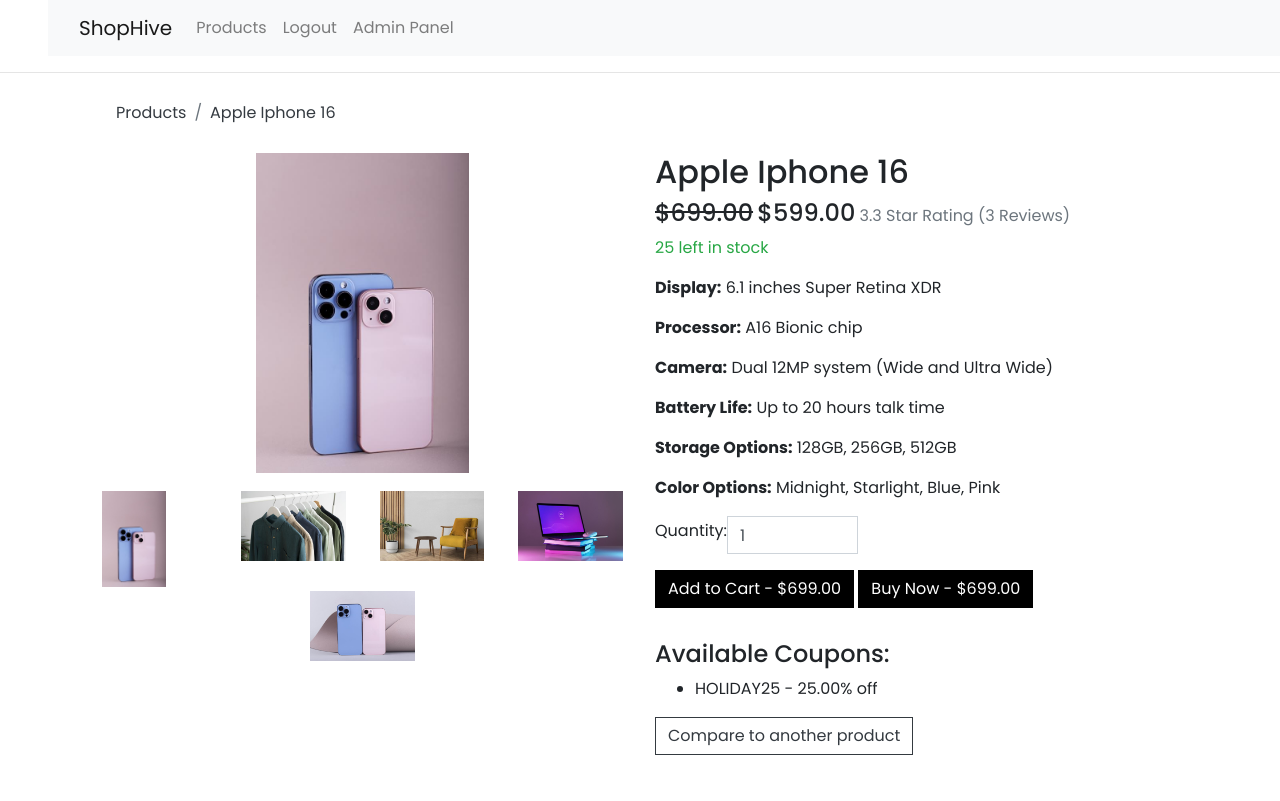
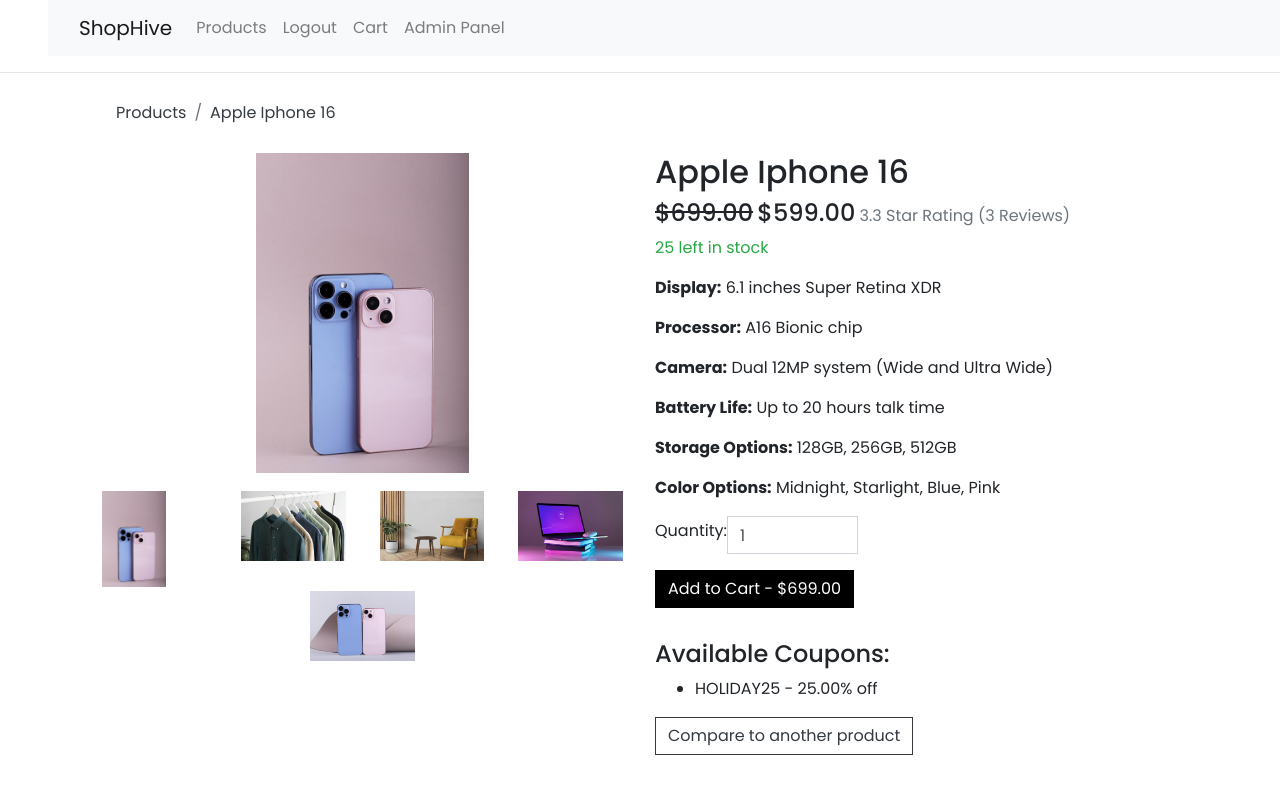
Before and after one commit to mijwad7/ecommerce_project, a Django app: page /products/1/ in a window 1280 px wide. Shown: the top 801 px of the page. Run offline with Django 5.2, Linux system fonts and the light colour scheme; a user stored in the database is signed in; data comes from the database, SQL or seed files in the repository; data that the repository does not hold is empty; some libraries are stand-ins or nearby versions.

Commit message:
implemented cart products page

```diff
--- a/ecommerce_admin/forms.py
+++ b/ecommerce_admin/forms.py
@@ -38,7 +38,7 @@
 class ProductForm(forms.ModelForm):
     class Meta:
         model = Product
-        fields = ['name', 'description', 'stock', 'price', 'is_on_sale', 'is_featured', 'sale_price', 'category', 'brand', 'coupons']
+        fields = ['name', 'description', 'stock', 'price', 'is_on_sale', 'is_featured', 'sale_price', 'category', 'brand', 'coupons', 'max_per_user']
 
     def __init__(self, *args, **kwargs):
         super(ProductForm, self).__init__(*args, **kwargs)
--- a/ecommerce_app/templates/app/base.html
+++ b/ecommerce_app/templates/app/base.html
@@ -43,6 +43,9 @@
             <li class="nav-item">
               <a class="nav-link" href="{% url 'app:user_logout' %}">Logout</a>
             </li>
+            <li class="nav-item">
+              <a class="nav-link" href="{% url 'app:view_cart' %}">Cart</a>
+            </li>
             {% else %}
             <li class="nav-item">
               <a class="nav-link" href="{% url 'app:user_login' %}">Login</a>
--- a/ecommerce_app/templates/app/product_detail.html
+++ b/ecommerce_app/templates/app/product_detail.html
@@ -97,19 +97,18 @@
 
       {% if product.stock > 0 %} {% if request.user.is_authenticated %}
       <!-- Quantity Selector -->
+      <form method="post" action="{% url 'app:add_to_cart' product.id %}">
+        {% csrf_token %}
         <div class="d-flex align-items-center mb-3">
             <label class="me-2">Quantity:</label>
-        <input type="number" value="1" min="1" class="form-control w-25" />
+            <input type="number" name="quantity" value="1" min="1" class="form-control w-25" />
         </div>
-      <!-- Add to Cart & Buy Now Buttons -->
         <div class="align-items-center mb-3">
-        <button class="btn btn-black me-2 mb-sm-3">
+            <button type="submit" class="btn btn-black me-2 mb-sm-3">
                 Add to Cart - ${{ product.price }}
             </button>
-        <button class="btn btn-black mb-sm-3">
-          Buy Now - ${{ product.price }}
-        </button>
         </div>
+    </form>
       {% endif %} {% endif %}
 
       <div class="coupons">
--- a/ecommerce_app/urls.py
+++ b/ecommerce_app/urls.py
@@ -13,4 +13,6 @@
     path('verify-otp/', views.verify_otp, name='verify_otp'),
     path('products/<int:product_id>/', views.product_detail, name='product_detail'),
     path('get-variant-details/<int:variant_id>/', views.get_variant_details, name='get_variant_details'),
+    path("products/<int:product_id>/add-to-cart/", views.add_to_cart, name="add_to_cart"),
+    path('cart/', views.view_cart, name='view_cart')
 ]
--- a/ecommerce_app/views.py
+++ b/ecommerce_app/views.py
@@ -1,7 +1,8 @@
 from django.shortcuts import render, redirect, get_object_or_404
 from django.contrib import messages
 from django.contrib.auth import authenticate, login, logout
-from .models import Product, UserProfile, EmailOTPDevice, Review, ProductSpec, Category, ProductVariant
+from .models import Product, UserProfile, EmailOTPDevice, Review, ProductSpec, Category, ProductVariant, Cart, CartProduct
+from django.contrib.auth.decorators import login_required
 from .forms import UserSignUpForm
 from .otp_utils import send_otp_to_email
 from django.db.models import Avg, Count, Q
@@ -175,3 +176,74 @@
         'images': images,
     }
     return JsonResponse(data)
+
+def add_to_cart(request, product_id):
+    product = get_object_or_404(Product, id=product_id)
+    user = request.user
+
+    # Check if the user has a cart; create one if not
+    cart, created = Cart.objects.get_or_create(user=user)
+
+    # Get the quantity from the form submission
+    quantity = int(request.POST.get("quantity", 1))
+
+    # Validate the requested quantity
+    if quantity > product.stock:
+        messages.error(request, "Not enough stock available.")
+        return redirect("app:product_detail", product_id=product_id)
+
+    if product.max_per_user and quantity > product.max_per_user:
+        messages.error(
+            request, f"You can only add up to {product.max_per_user} of this product."
+        )
+        return redirect("app:product_detail", product_id=product_id)
+
+    # Check if the product is already in the cart
+    cart_product, created = CartProduct.objects.get_or_create(
+        cart=cart, product=product, defaults={"quantity": quantity}
+    )
+
+    if not created:
+        # If already exists, increase the quantity (with validations)
+        new_quantity = cart_product.quantity + quantity
+        if new_quantity > product.stock:
+            messages.error(request, "Not enough stock available.")
+            return redirect("app:product_detail", product_id=product_id)
+
+        if product.max_per_user and new_quantity > product.max_per_user:
+            messages.error(
+                request, f"You can only add up to {product.max_per_user} of this product."
+            )
+            return redirect("app:product_detail", product_id=product_id)
+
+        # Update the cart product quantity
+        cart_product.quantity = new_quantity
+        cart_product.save()
+
+    # Redirect to cart or the same product page
+    messages.success(request, f"Added {product.name} to your cart.")
+    return redirect("app:product_detail", product_id=product_id)
+
+
+
+@login_required
+def view_cart(request):
+    user = request.user
+
+    # Fetch the user's cart; if no cart exists, it will show an empty cart
+    try:
+        cart = user.cart
+        cart_products = cart.cart_products.all()
+        total_price = cart.total_price
+    except Cart.DoesNotExist:
+        cart_products = []
+        total_price = 0
+
+    return render(
+        request,
+        "app/cart.html",
+        {
+            "cart_products": cart_products,
+            "total_price": total_price,
+        },
+    )
```
Also changed, not shown: ecommerce_app/templates/app/cart.html (added, +38 -0 lines). Lines whose indentation alone changed are shown as unchanged.
